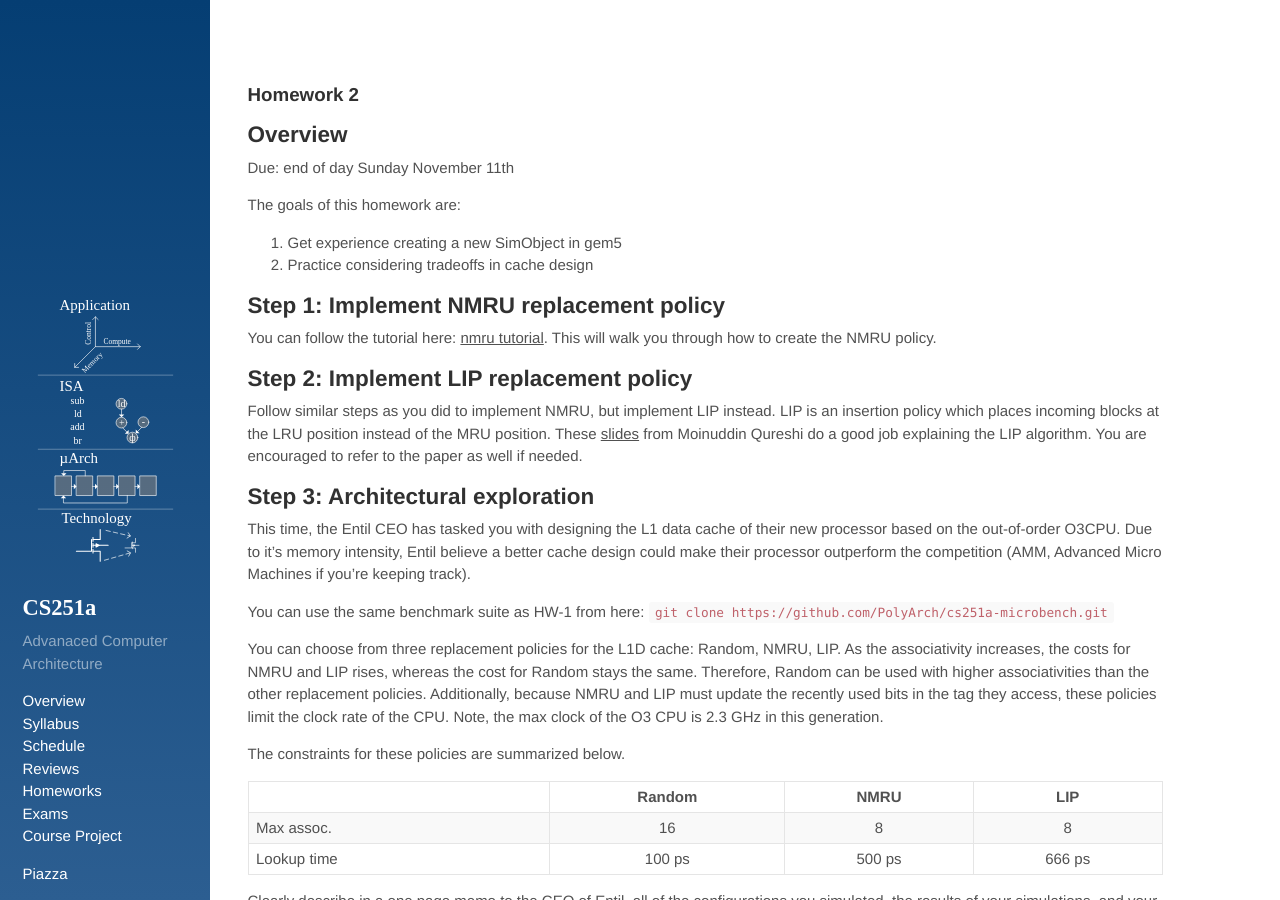
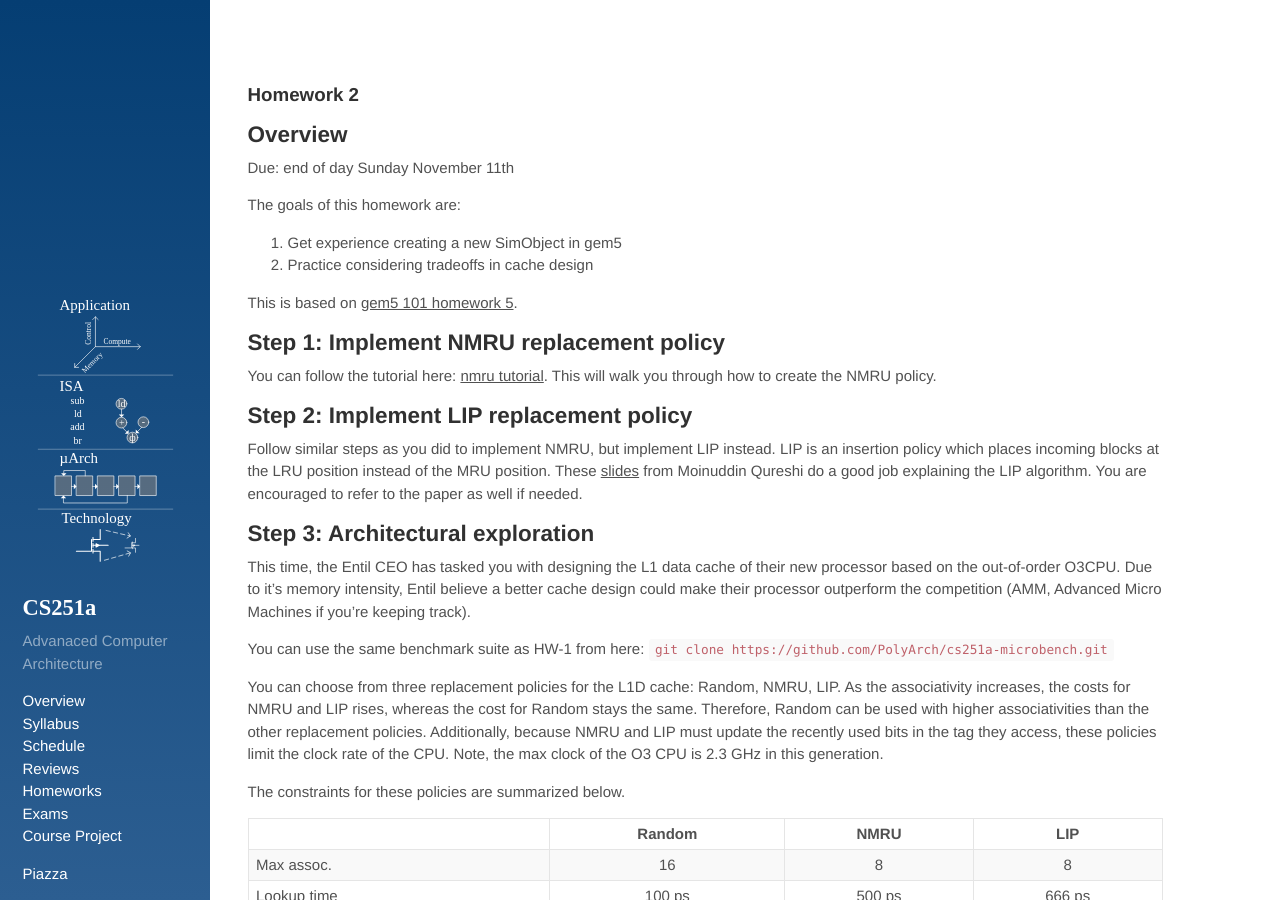
Before and after one commit to PolyArch/cs259, a Jekyll site: the page built from hws/hw2.md, in a window 1280 px wide and 900 px high. Built offline with Jekyll 4.4.1, drawn with Linux system fonts in a browser that asks for light colours.

Commit message:
hw3 minor fix

```diff
--- a/hws/hw2.md
+++ b/hws/hw2.md
@@ -10,6 +10,8 @@ Due: end of day Sunday November 11th
 The goals of this homework are:
 1. Get experience creating a new SimObject in gem5
 2. Practice considering tradeoffs in cache design
+
+This is based on [gem5 101 homework 5](http://www.gem5.org/Gem5_101).
 
 ## Step 1: Implement NMRU replacement policy
 
```
Also changed, not shown: hws/hw3.md (+0 -2 lines).
